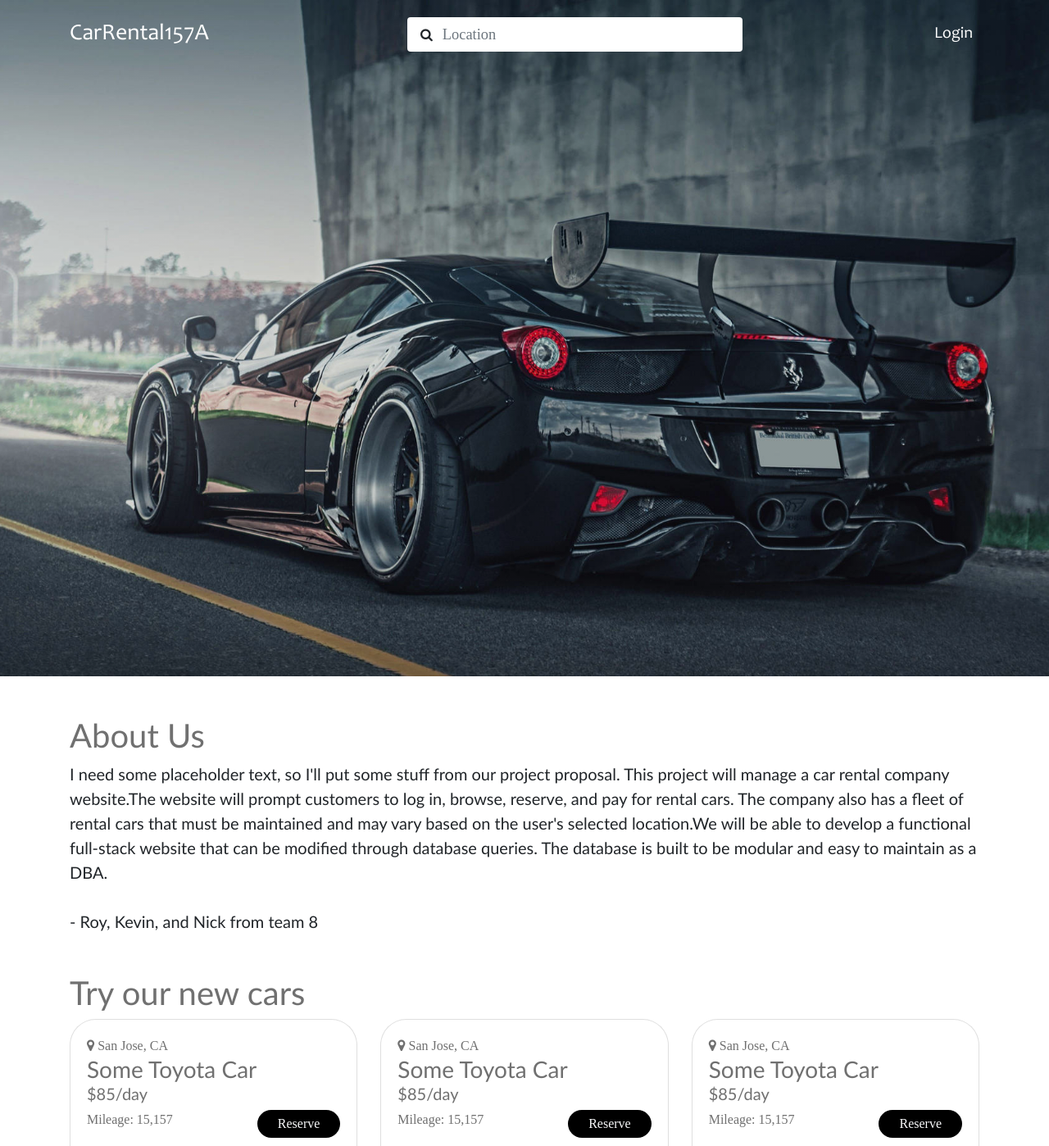
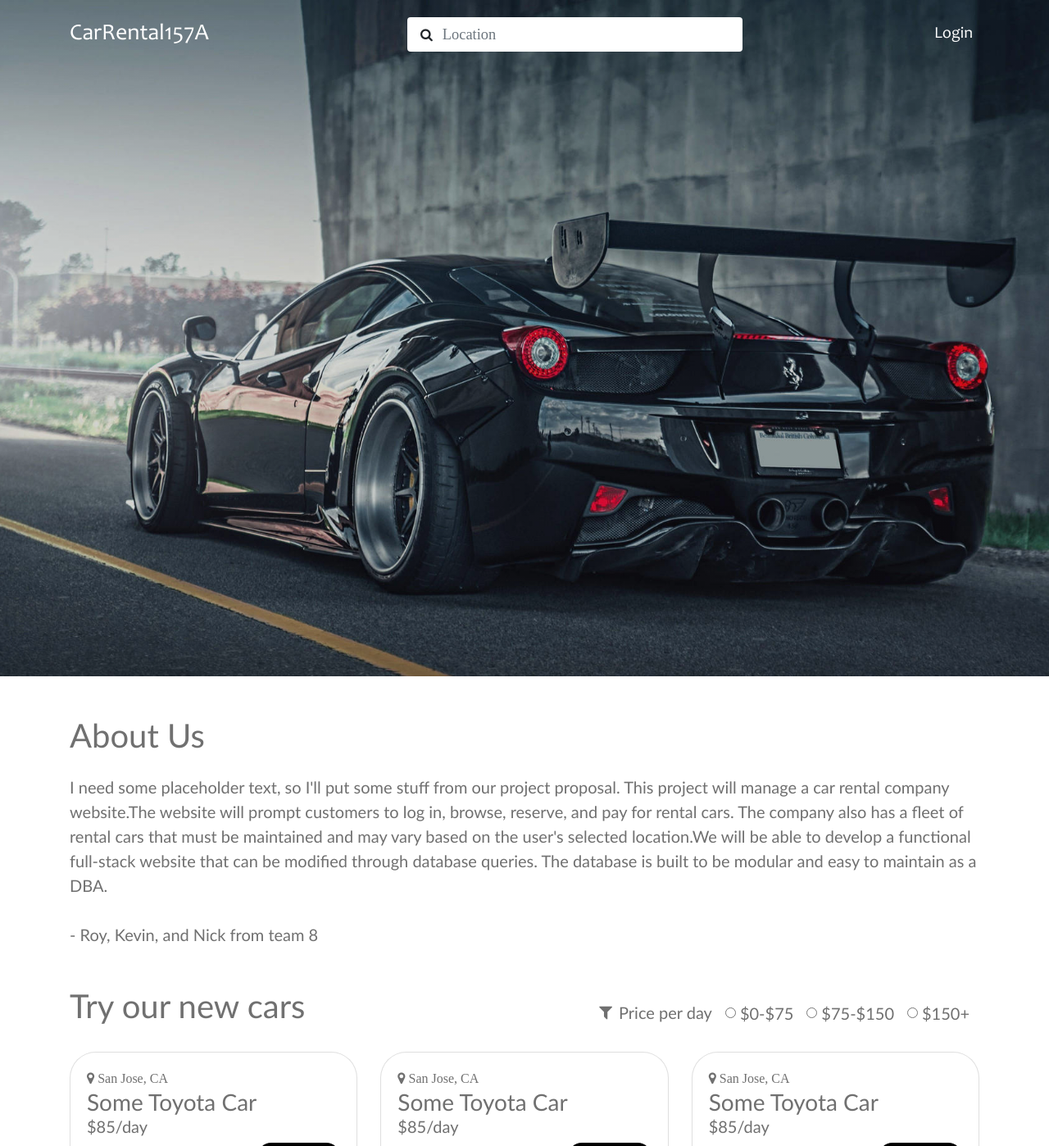
Before and after one commit to DuckyKay/CMPE157ACarRental, a Flask app: page / in a window 1280 px wide. Shown: the top 1398 px of the page at 82% size. Run offline with Flask 3, Linux system fonts and the light colour scheme; some libraries are stand-ins or nearby versions; some web fonts are replaced; grey boxes are pictures that could not be loaded.

Commit message:
added price filter buttons on home page

```diff
--- a/website/static/css/home.css
+++ b/website/static/css/home.css
@@ -10,17 +10,28 @@
     height: 825px;
 }
 
+.about-us .lead {
+    color: #707070;
+}
+
+.car-list-header,
+.card-body {
+    font-family: calibri;
+    color: #707070;
+}
+
+.car-list-header {
+    display: flex;
+    justify-content: space-between;
+    align-items: baseline;
+}
+
 .card-columns {
     column-gap: 1.75em;
 }
 
 .card {
     border-radius: 2em;
-}
-
-.card-body {
-    font-family: calibri;
-    color: #707070;
 }
 
 .car-model {
@@ -35,6 +46,10 @@
 
 /* < md size */
 @media (max-width: 768px) {
+    .car-list-header {
+        display: block;
+    }
+
     .card-columns {
         column-count: 1;
     }
@@ -46,6 +61,10 @@
 
 /* md - lg size */
 @media (min-width: 768px) and (max-width: 992px) {
+    .car-list-header {
+        display: block;
+    }
+
     .card-columns {
         column-count: 2;
     }
--- a/website/templates/home.html
+++ b/website/templates/home.html
@@ -8,7 +8,7 @@
 
 {% block content %}
 <div class="about-us my-5">
-    <h1 class="h1"> About Us</h1>
+    <h1 class="h1 mb-4"> About Us</h1>
     <p class="lead">
         I need some placeholder text, so I'll put some stuff from our project proposal. This project will manage a car
         rental company website.The website will prompt customers to log in, browse, reserve, and pay for rental cars.
@@ -20,7 +20,26 @@
 </div>
 
 <div class="car-list">
-    <h2 class="h1"> Try our new cars</h2>
+    <div class="car-list-header mb-4">
+        <h2 class="h1"> Try our new cars</h2>
+
+        <form action="">
+            <span class="form-check-inline h5"><i class="fa fa-filter mr-2" aria-hidden="true"></i>Price per day</span>
+            <div class="form-check form-check-inline">
+                <input class="form-check-input" type="radio" name="inlineRadioOptions" id="price-low" value="low">
+                <label class="form-check-label h5" for="price-low">$0-$75</label>
+            </div>
+            <div class="form-check form-check-inline">
+                <input class="form-check-input" type="radio" name="inlineRadioOptions" id="price-mid" value="mid">
+                <label class="form-check-label h5" for="price-mid">$75-$150</label>
+            </div>
+            <div class="form-check form-check-inline">
+                <input class="form-check-input" type="radio" name="inlineRadioOptions" id="price-high" value="high">
+                <label class="form-check-label h5" for="price-high">$150+</label>
+            </div>
+
+        </form>
+    </div>
 
     <div class="card-columns">
         {% for i in range(1,15) %}
```
Also changed, not shown: instance/database.db (added).
